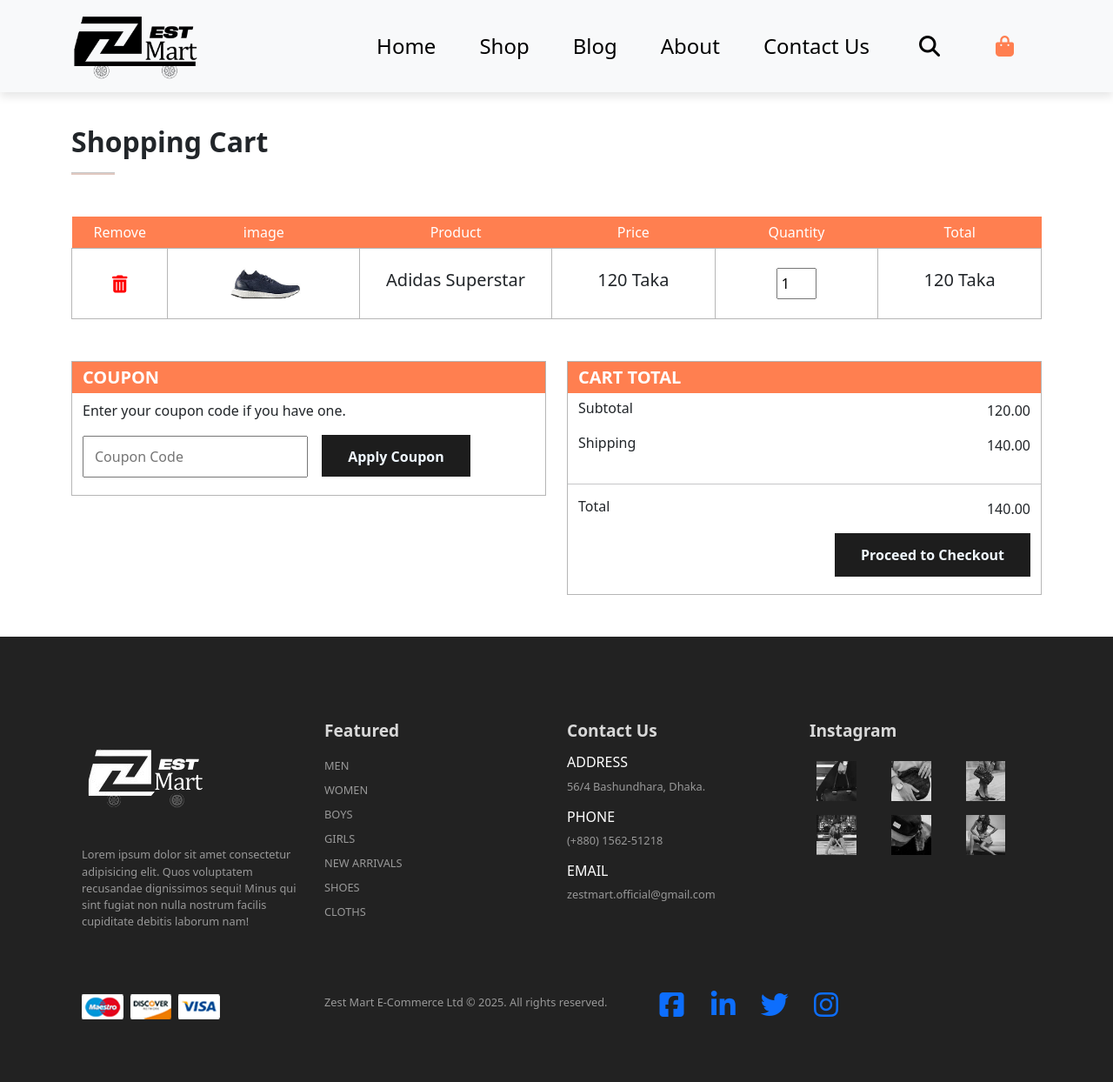
After one commit to Mosta-fizur/Zest-mart, a PHP site: page /cart.html in a window 1280 px wide. The commit adds this page. Shown: the whole page at 87% size. Run offline with PHP 8.4, Linux system fonts and the light colour scheme.

Commit message:
completed single product and added blog , cart. fixed navbar issues.

```diff
--- /dev/null
+++ b/cart.html
@@ -0,0 +1,228 @@
+<!-- git add .
+git commit -m "string"
+git push -->
+
+
+<!DOCTYPE html>
+<html lang="en">
+
+<head>
+    <meta charset="UTF-8">
+    <meta name="viewport" content="width=device-width, initial-scale=1.0">
+    <link rel="stylesheet" href="style.css">
+    <link href="https://cdn.jsdelivr.net/npm/bootstrap@5.3.3/dist/css/bootstrap.min.css" rel="stylesheet"
+        integrity="sha384-QWTKZyjpPEjISv5WaRU9OFeRpok6YctnYmDr5pNlyT2bRjXh0JMhjY6hW+ALEwIH" crossorigin="anonymous">
+    <link rel="stylesheet" href="https://cdnjs.cloudflare.com/ajax/libs/font-awesome/6.7.2/css/all.min.css"
+        integrity="sha512-Evv84Mr4kqVGRNSgIGL/F/aIDqQb7xQ2vcrdIwxfjThSH8CSR7PBEakCr51Ck+w+/U6swU2Im1vVX0SVk9ABhg=="
+        crossorigin="anonymous" referrerpolicy="no-referrer" />
+
+    <title>Zest Mart</title>
+</head>
+
+<body>
+    <!-- navbar -->
+    <nav class="navbar navbar-expand-lg navbar-light fixed-top bg-body-tertiary">
+        <div class="container">
+            <a class="navbar-brand " href="#"><img src="./image/logo/zestmart-logo.png" alt="" height="80rem"></a>
+            <button class="navbar-toggler" type="button" data-bs-toggle="collapse"
+                data-bs-target="#navbarSupportedContent" aria-controls="navbarSupportedContent" aria-expanded="false"
+                aria-label="Toggle navigation">
+                <span><i id="bar" class="fa-solid fa-bars fa-2xl"></i></span>
+            </button>
+            <div class="collapse navbar-collapse" id="navbarSupportedContent">
+                <ul class="navbar-nav ms-auto">
+                    <li class="nav-item">
+                        <a class="nav-link " aria-current="page" href="index.html">Home</a>
+                    </li>
+
+                    <li class="nav-item">
+                        <a class="nav-link" aria-current="page" href="shop.html">Shop</a>
+                    </li>
+
+                    <li class="nav-item">
+                        <a class="nav-link " aria-current="page" href="blog.html">Blog</a>
+                    </li>
+
+                    <li class="nav-item">
+                        <a class="nav-link" aria-current="page" href="#">About</a>
+                    </li>
+
+                    <li class="nav-item">
+                        <a class="nav-link " aria-current="page" href="#">Contact Us</a>
+                    </li>
+                    <li class="nav-item">
+                        <a class="nav-link " aria-current="page" href="#"><i class="fa-solid fa-magnifying-glass"></i>
+                        </a>
+                    </li>
+                    <li class="nav-item">
+                        <a class="nav-link active" aria-current="page" href="cart.html">
+                            <i class="fa-solid fa-bag-shopping"></i></a>
+                    </li>
+
+
+            </div>
+        </div>
+    </nav>
+
+    <section id="blog-home" class="pt-5 mt-5 container">
+
+
+        <h2 class="fw-bold pt-5">Shopping Cart</h2>
+        <hr class="">
+
+
+    </section>
+
+    <section id="cart-container" class="container my-5">
+        <table class="w-100">
+            <thead>
+                <tr>
+                    <td>Remove</td>
+                    <td>image</td>
+                    <td>Product</td>
+                    <td>Price</td>
+                    <td>Quantity</td>
+                    <td>Total</td>
+                </tr>
+            </thead>
+
+            <tbody>
+                <tr>
+                    <td><a href="#"><i class="fa-solid fa-trash-can fa-lg"></i></a></td>
+                    <td><img src="image/shoes/1.jpg" alt=""></td>
+                    <td>
+                        <h5>Adidas Superstar</h5>
+                    </td>
+                    <td>
+                        <h5>120 Taka</h5>
+                    </td>
+                    <td><input class="w-25 p-lg-1" type="number" value="1"></td>
+                    <td>
+                        <h5>120 Taka</h5>
+                    </td>
+                </tr>
+            </tbody>
+
+        </table>
+    </section>
+
+    <section id="cart-bottom" class="container">
+        <div class="row">
+            <div class="coupon col-lg-6 col-md-6 col-12 mb-4">
+                <div class="">
+                    <h5>COUPON</h5>
+                    <p>
+                        Enter your coupon code if you have one.
+                    </p>
+                    <input type="text" placeholder="Coupon Code" name="" id="">
+                    <button>Apply Coupon</button>
+                </div>
+            </div>
+            <div class="total col-lg-6 col-md-6 col-12">
+                <div class="">
+                    <h5>CART TOTAL</h5>
+                    <div class="d-flex justify-content-between">
+                        <h6>Subtotal</h6>
+                        <p>120.00</p>
+                    </div>
+                    <div class="d-flex justify-content-between">
+                        <h6>Shipping</h6>
+                        <p>140.00</p>
+                    </div>
+
+                    <hr class="second-hr">
+                    <div class="d-flex justify-content-between">
+                        <h6>Total</h6>
+                        <p>140.00</p>
+                    </div>
+                    <button class="ms-auto">Proceed to Checkout</button>
+                </div>
+            </div>
+        </div>
+    </section>
+
+    <footer class="mt-5 py-5">
+        <div class="row container mx-auto pt-5">
+            <div class="footer-one col-lg-3 col-md-3 col-12">
+                <img src="./image/logo/O-removebg-preview.png" alt="">
+                <p>Lorem ipsum dolor sit amet consectetur adipisicing elit. Quos voluptatem recusandae dignissimos
+                    sequi! Minus
+                    qui sint fugiat non nulla nostrum facilis cupiditate debitis laborum nam!</p>
+
+            </div>
+            <div class="footer-one col-lg-3 col-md-3 col-12 mb-3">
+                <h5 class="
+            pb-2">Featured</h5>
+                <ul class="text-uppercase list-unstyled">
+                    <li><a class="text-decoration-none" href="#">Men</a></li>
+                    <li><a class="text-decoration-none" href="#">Women</a></li>
+                    <li><a class="text-decoration-none" href="#">Boys</a></li>
+                    <li><a class="text-decoration-none" href="#">Girls</a></li>
+                    <li><a class="text-decoration-none" href="#">New Arrivals</a></li>
+                    <li><a class="text-decoration-none" href="#">Shoes</a></li>
+                    <li><a class="text-decoration-none" href="#">Cloths</a></li>
+                </ul>
+            </div>
+            <div class="footer-one col-lg-3 col-md-3 col-12 mb-3">
+                <h5 class="
+            pb-2">Contact Us</h5>
+                <div>
+                    <h6 class="text-uppercase">
+                        Address
+                    </h6>
+                    <p>56/4 Bashundhara, Dhaka.</p>
+                </div>
+                <div>
+                    <h6 class="text-uppercase">
+                        Phone
+                    </h6>
+                    <p>(+880) 1562-51218</p>
+                </div>
+                <div>
+                    <h6 class="text-uppercase">
+                        Email
+                    </h6>
+                    <p>zestmart.official@gmail.com</p>
+                </div>
+            </div>
+            <div class="footer-one col-lg-3 col-md-3 col-12">
+                <h5 class="
+            pb-2">Instagram</h5>
+                <div class="row ">
+                    <img class="img-fluid w-25 h-100 m-2" src="./image/insta/2.jpg" alt="">
+                    <img class="img-fluid w-25 h-100 m-2" src="./image/insta/1.jpg" alt="">
+                    <img class="img-fluid w-25 h-100 m-2" src="./image/insta/3.jpg" alt="">
+                    <img class="img-fluid w-25 h-100 m-2" src="./image/insta/4.jpg" alt="">
+                    <img class="img-fluid w-25 h-100 m-2" src="./image/insta/5.jpg" alt="">
+                    <img class="img-fluid w-25 h-100 m-2" src="./image/insta/6.jpg" alt="">
+                </div>
+            </div>
+        </div>
+        <div class="copyright mt-5">
+            <div class="row container mx-auto">
+                <div class="col-lg-3 col-md-6 col-12 mb-4">
+                    <img src="./image/payment/payment.png" alt="">
+                </div>
+                <div class="col-lg-4 col-md-6 col-12 text-wrap mb-2">
+                    <p>
+                        Zest Mart E-Commerce Ltd © 2025. All rights reserved.
+                    </p>
+                </div>
+                <div class="col-lg-3 col-md-6 col-12">
+                    <a href="#"><i class="fa-brands fa-square-facebook fa-2xl"></i></a>
+                    <a href="#"><i class="fa-brands fa-linkedin-in fa-2xl"></i></a>
+                    <a href="#"><i class="fa-brands fa-twitter fa-2xl"></i></a>
+                    <a href="3"><i class="fa-brands fa-instagram fa-2xl"></i></a>
+
+                </div>
+            </div>
+        </div>
+    </footer>
+
+
+    <script src="https://cdn.jsdelivr.net/npm/bootstrap@5.3.3/dist/js/bootstrap.bundle.min.js"
+        integrity="sha384-YvpcrYf0tY3lHB60NNkmXc5s9fDVZLESaAA55NDzOxhy9GkcIdslK1eN7N6jIeHz"
+        crossorigin="anonymous"></script>
+</body>
+
+</html>
--- a/index.html
+++ b/index.html
@@ -23,7 +23,7 @@ git push -->
   <!-- navbar -->
   <nav class="navbar navbar-expand-lg navbar-light fixed-top bg-body-tertiary">
     <div class="container">
-      <a class="navbar-brand " href="#"><img src="./image/logo/zestmart-logo.png" alt="" height="120rem"></a>
+      <a class="navbar-brand " href="#"><img src="./image/logo/zestmart-logo.png" height="80rem" ></a>
       <button class="navbar-toggler" type="button" data-bs-toggle="collapse" data-bs-target="#navbarSupportedContent"
         aria-controls="navbarSupportedContent" aria-expanded="false" aria-label="Toggle navigation">
         <span><i id="bar" class="fa-solid fa-bars fa-2xl"></i></span>
@@ -39,7 +39,7 @@ git push -->
           </li>
 
           <li class="nav-item">
-            <a class="nav-link" aria-current="page" href="#">Blog</a>
+            <a class="nav-link" aria-current="page" href="blog.html">Blog</a>
           </li>
 
           <li class="nav-item">
@@ -54,7 +54,7 @@ git push -->
             </a>
           </li>
           <li class="nav-item">
-            <a class="nav-link " aria-current="page" href="#">
+            <a class="nav-link " aria-current="page" href="cart.html">
               <i class="fa-solid fa-bag-shopping"></i></a>
           </li>
 
--- a/style.css
+++ b/style.css
@@ -73,7 +73,7 @@ button:hover {
 
 #bar {
 
-    padding: 17px;
+    padding: 15px;
     cursor: pointer;
     transition: 0.3s ease;
 
@@ -221,7 +221,8 @@ button:hover {
 hr {
     width: 50px;
     height: 3px;
-    background-color: #882f11;
+    background-color: rgb(138, 45, 11);
+
 }
 
 .star {
@@ -337,3 +338,112 @@ footer .copyright a {
 footer .copyright a:hover {
     color: white;
 }
+
+/* blog*/
+
+#blog-container .post .post-img {
+    overflow: hidden;
+    cursor: pointer;
+}
+
+#blog-container .post img {
+    transition: 0.3s ease;
+}
+
+#blog-container .post:hover img {
+    transform: scale(1.3) rotate(-10deg);
+    opacity: 0.8;
+}
+
+#blog-container .post h3 {
+    transition: 0.3s ease;
+    cursor: pointer;
+}
+
+#blog-container .post:hover h3 {
+    color: coral;
+}
+
+/* cart */
+#cart-container{
+    overflow-x: auto;
+}
+#cart-container table {
+    border-collapse: collapse;
+    width: 100%;
+    table-layout: fixed;
+    white-space: nowrap;
+}
+
+#cart-container table thead td {
+    background-color: coral;
+    color: white;
+    border: none;
+    padding: 6px 0px;
+}
+
+#cart-container table td {
+    border: 1px solid #b6b6b6;
+    text-align: center;
+}
+
+#cart-container table td:nth-child(1) {
+    width: 100px;
+}
+
+#cart-container table td:nth-child(2),
+#cart-container table td:nth-child(3) {
+    width: 200px;
+}
+
+#cart-container table td:nth-child(4),
+#cart-container table td:nth-child(5),
+#cart-container table td:nth-child(6) {
+    width: 170px;
+}
+
+#cart-container table tbody img {
+    width: 100px;
+    height: 80px;
+    object-fit: cover;
+}
+
+#cart-container table tbody i {
+    color: red;
+}
+
+#cart-bottom .coupon>div,
+#cart-bottom .total>div {
+    border: 1px solid #b6b6b6;
+}
+
+#cart-bottom .coupon h5,
+#cart-bottom .total h5{
+    background: coral;
+    color: #fff;
+    border: none;
+    padding: 6px 12px;
+    font-weight: bolder;
+}
+#cart-bottom .coupon input,
+#cart-bottom .coupon p {
+    padding: 0 12px;
+}
+#cart-bottom .coupon input,
+#cart-bottom .coupon button{
+    height: 48px;
+    margin: 0 0 20px 12px;
+}
+#cart-bottom .total div>div{
+padding: 0 12px;
+}
+#cart-bottom .total .second-hr{
+background: #b8b7b3;
+width: 100%;
+height: 1px;
+}
+#cart-bottom .total  div>button{
+margin: 0 12px 20px 0;
+display: flex;
+justify-content: end;
+}
```
Also changed, not shown: blog.html (added, +226 -0 lines), shop.html (+4 -4 lines), singleProduct.html (+148 -8 lines), image/blog/1.jpg (added), image/blog/1.webp (added), image/blog/2.jpg (added), image/blog/2.webp (added), image/blog/3.jpg (added), image/blog/3.webp (added), image/blog/4.jpg (added), image/blog/4.webp (added), image/blog/5.jpg (added), image/blog/6.jpg (added), image/blog/6.webp (added), 2 more files.
